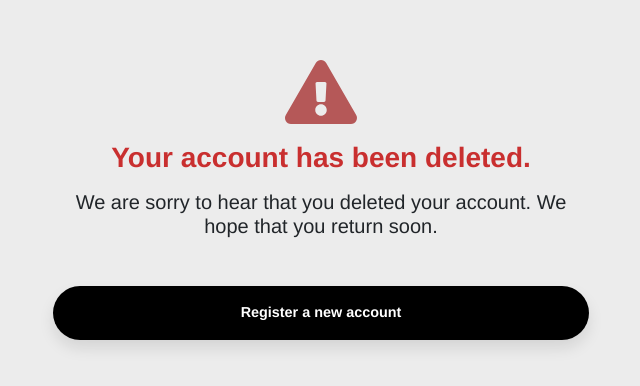
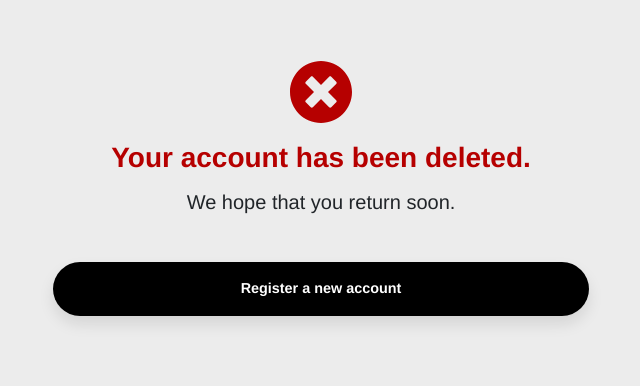
Before and after one commit to dife55/ciaoBene-chat, a Vue app: page /deleted in a window 1280 px wide. Shown: the part 104-490 px from the top of the page, without its empty margins (319-959 px from the left). Built offline with nearby package versions, Linux system fonts and the light colour scheme; the HTML template or start-up script is replaced by a standard one.

Commit message:
fix: cleaning code

```diff
--- a/src/views/Deleted.vue
+++ b/src/views/Deleted.vue
@@ -1,8 +1,8 @@
 <template>
 	<div class="container" id="container-success">
-		<h1 id="success-icon"><fa :icon="['fas', 'exclamation-triangle']" /></h1>
+		<h1 id="success-icon"><fa :icon="['fas', 'times-circle']" /></h1>
 		<h3 class="mb-3" id="headline-success">Your account has been deleted.</h3>
-		<h5 class="mb-5" id="headline">We are sorry to hear that you deleted your account. We hope that you return soon.</h5>
+		<h5 class="mb-5" id="headline">We hope that you return soon.</h5>
 		<a href="/login"><button href="/sign-up" class="btn mb-3 p-3 rounded-pill" id="go-to-login-button">Register a new account</button></a>
 	</div>
 </template>
@@ -50,11 +50,11 @@
 
 	#headline-success {
 		font-weight: bold;
-		color: #c92f2f
+		color: #b60000
 	}
 
 	#success-icon {
-		color: #b55858;
+		color: #b60000;
 		font-size: 4rem;
 	}
 
```
